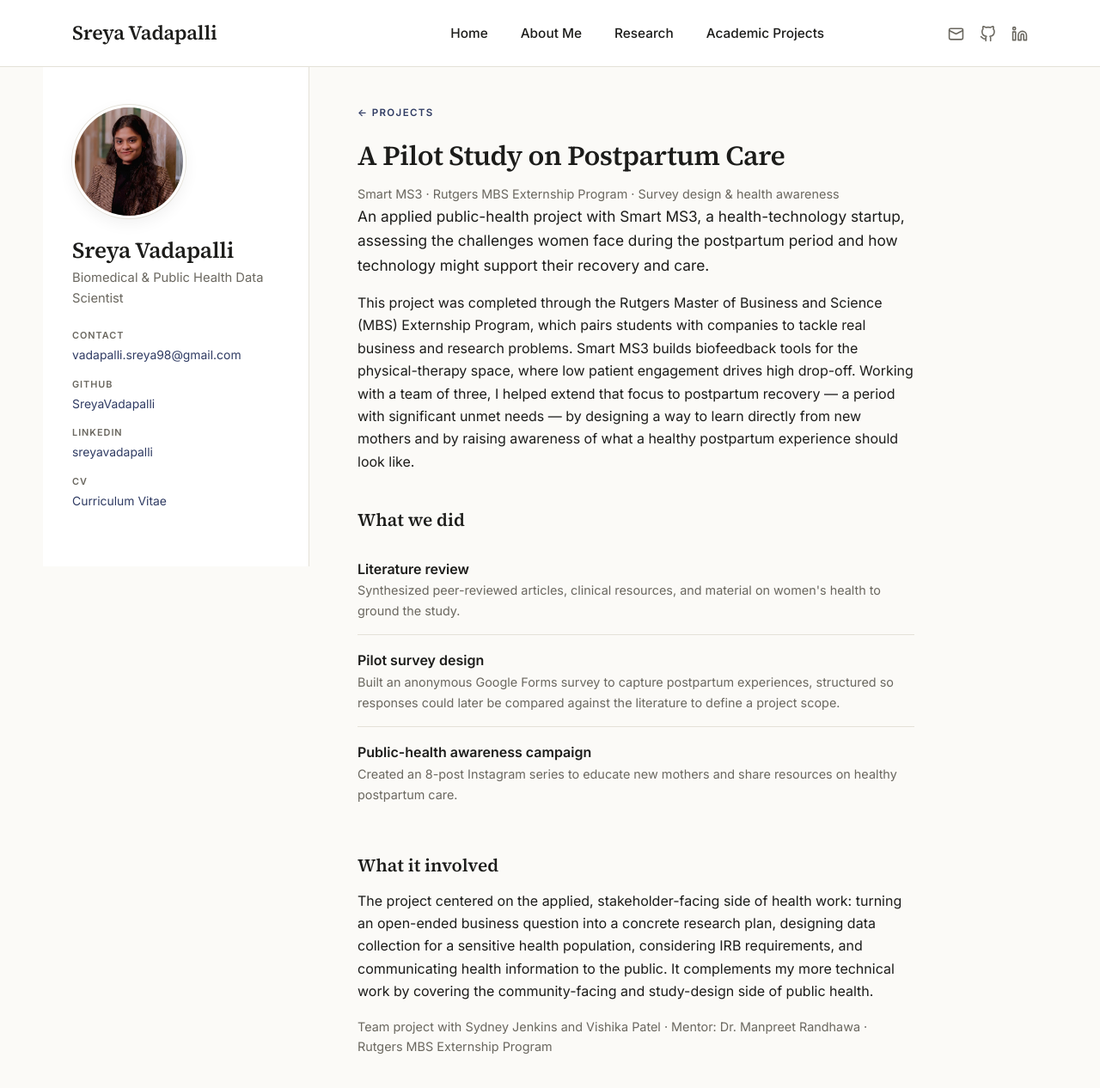
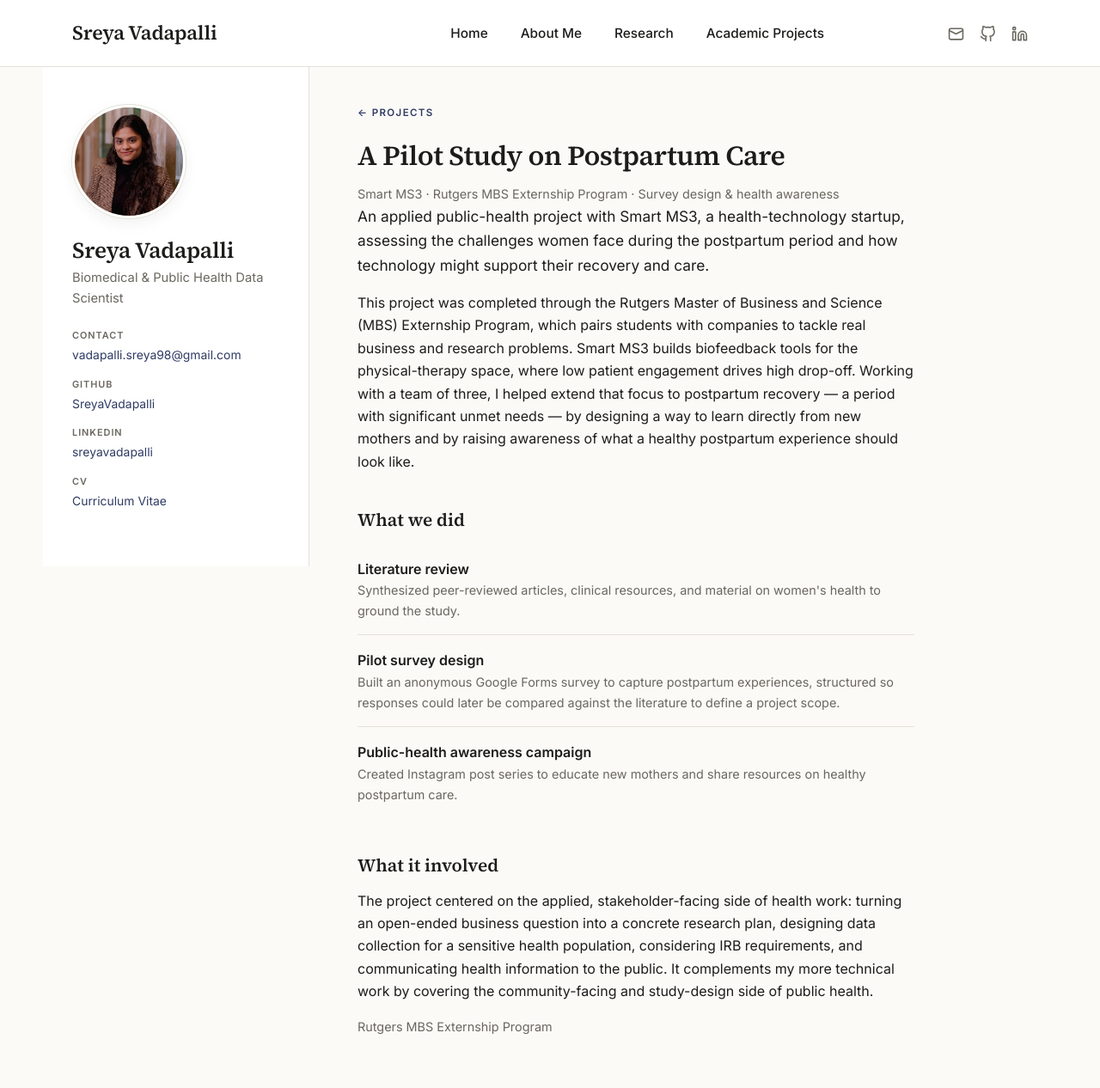
Before and after one commit to SreyaVadapalli/SreyaVadapalli.github.io, a Jekyll site: the page built from projects/Smart-MS3.html, in a window 1280 px wide and 1326 px high. Shown: the top 1266 px of the window at 86% size. Built offline with Jekyll 4.4.1, drawn with Linux system fonts in a browser that asks for light colours.

```diff
--- a/projects/Smart-MS3.html
+++ b/projects/Smart-MS3.html
@@ -36,7 +36,7 @@
   </li>
   <li>
     <div class="item-title">Public-health awareness campaign</div>
-    <div class="item-meta">Created an 8-post Instagram series to educate new mothers and share resources on healthy postpartum care.</div>
+    <div class="item-meta">Created Instagram post series to educate new mothers and share resources on healthy postpartum care.</div>
   </li>
 </ul>
 
@@ -50,5 +50,5 @@
 </p>
 
 <p class="item-meta">
-  Team project with Sydney Jenkins and Vishika Patel · Mentor: Dr. Manpreet Randhawa · Rutgers MBS Externship Program
+ Rutgers MBS Externship Program
 </p>
```
